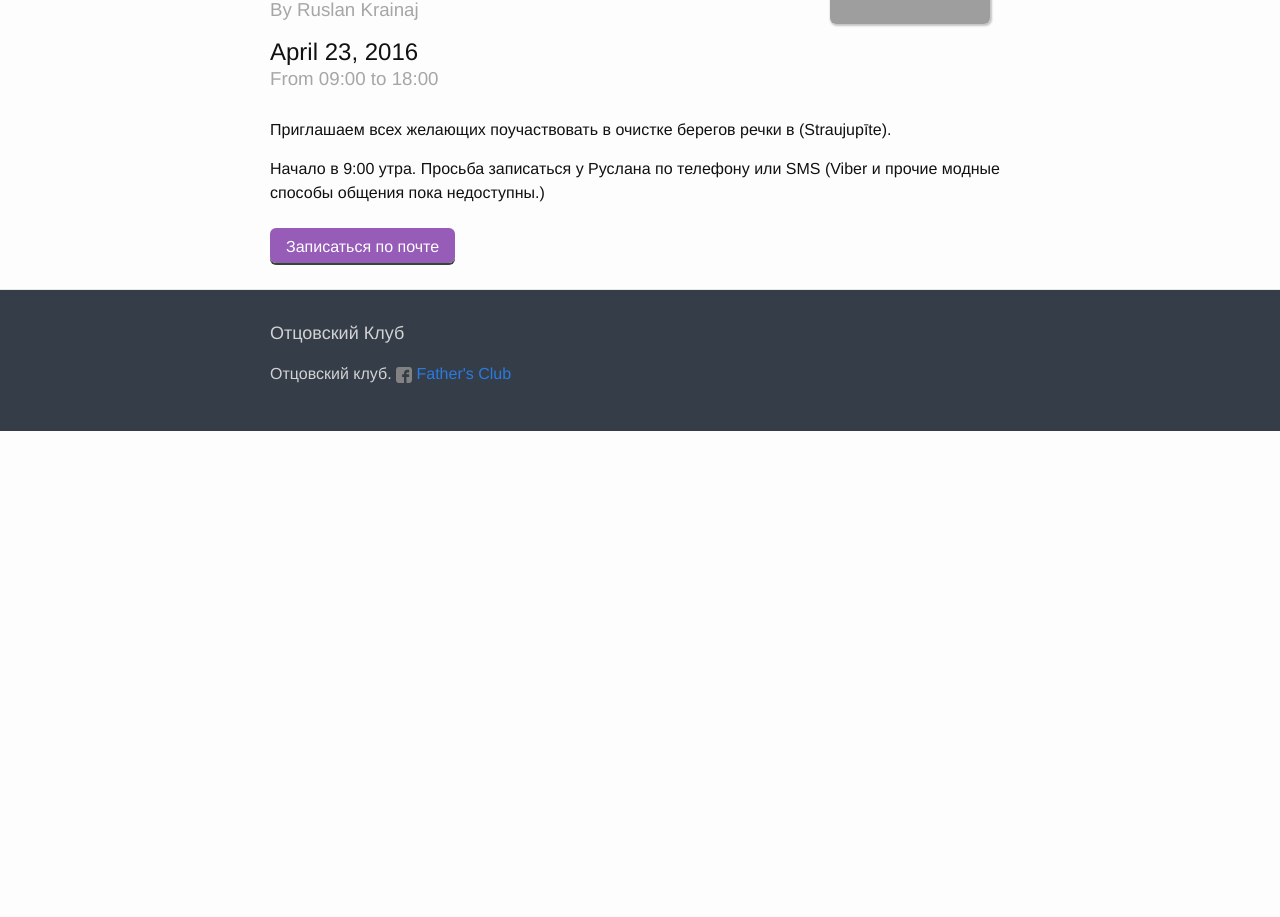
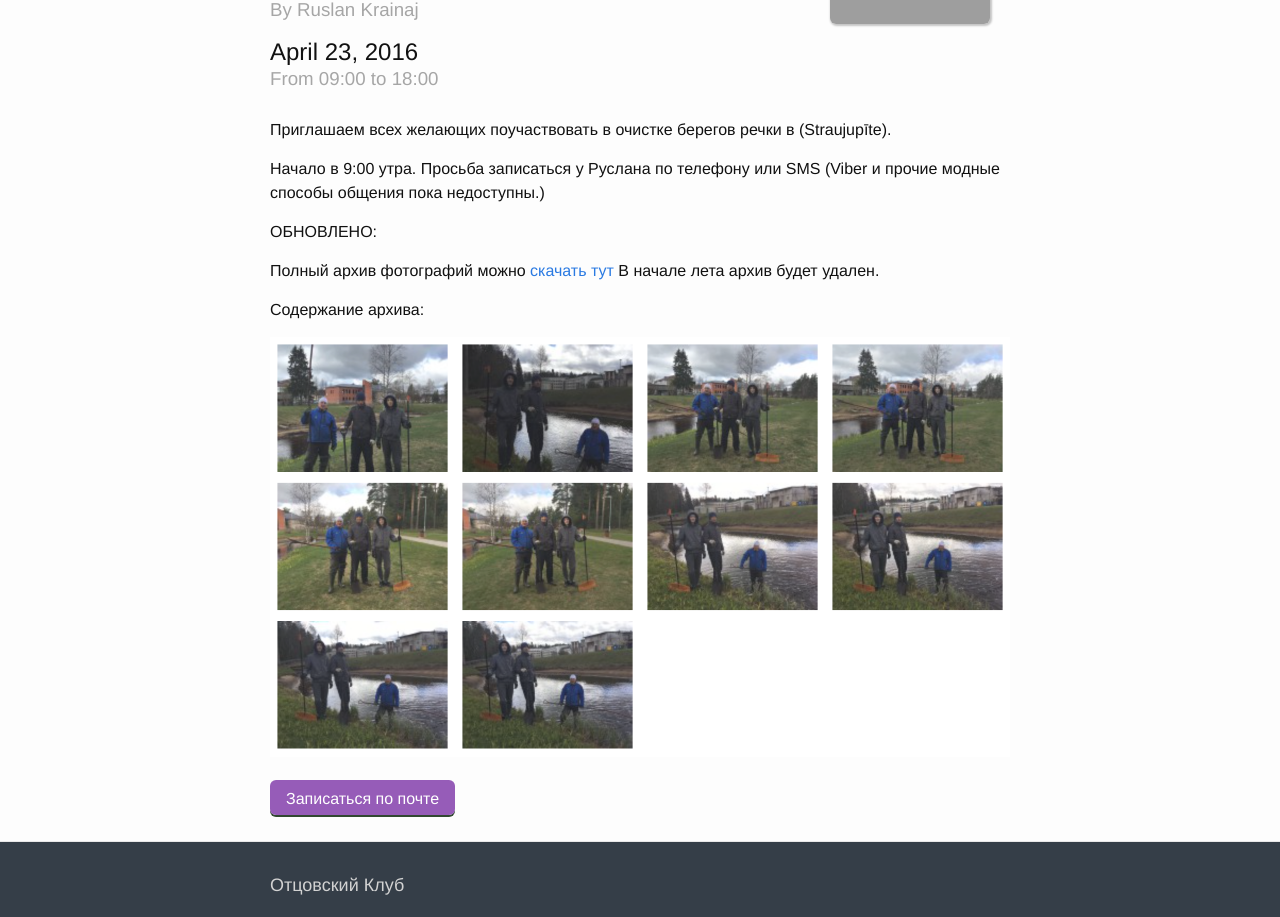
Before and after one commit to fathersclub/fathersclub.github.io, a Jekyll site: the page built from _posts/2016-04-23-river-cleaning.md, in a window 1280 px wide. Shown: the part 459-1376 px from the top of the page. Built offline with Jekyll 4.4.1, drawn with Linux system fonts in a browser that asks for light colours; before the commit the page ends 900 px from its top, so only the background shows below that; grey boxes are pictures that could not be loaded.

Commit message:
Event pictures added.

```diff
--- a/_posts/2016-04-23-river-cleaning.md
+++ b/_posts/2016-04-23-river-cleaning.md
@@ -18,3 +18,11 @@ organiser: "Ruslan Krainaj"
 Приглашаем всех желающих поучаствовать в очистке берегов речки в (Straujupīte).
 
 Начало в 9:00 утра. Просьба записаться у Руслана по телефону или SMS (Viber и прочие модные способы общения пока недоступны.)
+
+ОБНОВЛЕНО:
+
+Полный архив фотографий можно <a href="https://dl.dropboxusercontent.com/u/2215204/fathersclub.lv/2016.04.23-photos.zip">скачать тут</a> В начале лета архив будет удален.
+
+Содержание архива:
+
+<img src="/images/2016-04-23-river-cleaning-01.png"><br/>
```
Also changed, not shown: images/2016-04-23-river-cleaning-01.png (added).
